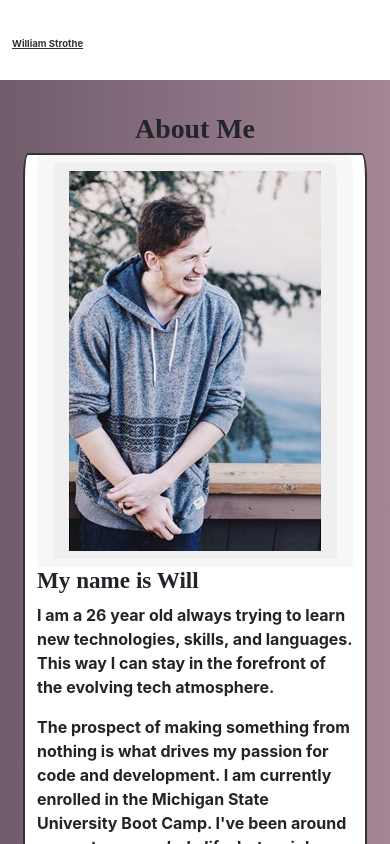
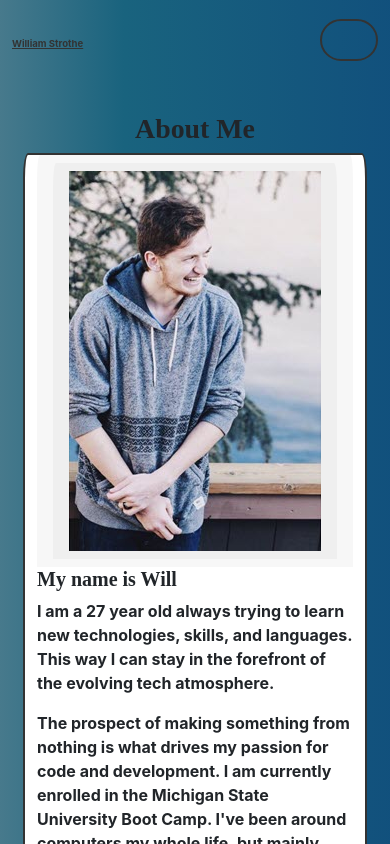
Before and after one commit to wwstrothe/react-portfolio, a React (Create React App) app: page / in a window 390 px wide. Shown: the top 844 px of the page. Built offline with nearby package versions, Linux system fonts and the light colour scheme; a web font is replaced by a local one.

Commit message:
made header transparent and button visiable on mobile

```diff
--- a/src/Pages/About.js
+++ b/src/Pages/About.js
@@ -18,9 +18,9 @@ const About = () => {
           </div>
         </Col>
         <Col lg={8} md={9}>
-          <h3>My name is Will</h3>
+          <h5>My name is Will</h5>
           <p>
-            I am a 26 year old always trying to learn new technologies, skills,
+            I am a 27 year old always trying to learn new technologies, skills,
             and languages. This way I can stay in the forefront of the evolving
             tech atmosphere.
           </p>
--- a/src/components/Header.js
+++ b/src/components/Header.js
@@ -6,7 +6,7 @@ import { Link } from "react-router-dom";
 const Header = () => {
   return (
     <div className="header-content">
-      <Navbar className="header-height" bg="light" expand="lg" variant>
+      <Navbar className="header-height" expand="lg" variant>
         <Container>
           <Navbar.Brand href="/">
             <Link to="/" className="nav-bar name">William Strothe</Link>
--- a/src/index.css
+++ b/src/index.css
@@ -6,27 +6,28 @@
 }
 
 body {
-  background: linear-gradient(-90deg, #b695a6, #725d6c, #3d3f4b, #5a616b);
-    background-size:400% 400%;
-  -webkit-animation: Animation 15s ease infinite;
-    -moz-animation: Animation 15s ease infinite;
-    animation: Animation 15s ease infinite;
+  background: linear-gradient(-90deg,#042B4E, #0E487C, #19637E, #AAAAAA);
+  background-size: 300% 300%;
+  animation: gradient 28s ease infinite;
+  animation-direction: alternate;
+  height: 100vh;
+  font-family: 'Franklin Gothic Medium', 'Arial Narrow', Arial, sans-serif;
+  text-align: center;
 }
 
-#gradient {
-  height: 300px;
-  width: 300px;
-  border: 1px solid black;
-  font-size: 30px;
-  background: linear-gradient(130deg, #ff7e00, #ffffff, #5cff00);
-  background-size: 200% 200%;
+@keyframes gradient {
+  0% {
+    background-position: 0%;
+  }
 
-  -webkit-animation: Animation 5s ease infinite;
-  -moz-animation: Animation 5s ease infinite;
-  animation: Animation 5s ease infinite;
+  50% {
+    background-position: 50%;
+  }
+
+  100% {
+    background-position: 100%;
+  }
 }
-
-
 
 h1 {
   font-size: larger;
@@ -64,20 +65,6 @@ h1 {
 
 .name {
   font-size: 2.45vw
-}
-
-/* Banner styling */
-.banner-text {
-  text-align: center;
-}
-
-.banner-text h1 {
-  font-size: 7rem;
-}
-
-.banner-text p {
-  font-size: 2rem;
-  font-weight: bold;
 }
 
 .header-height {
@@ -162,48 +149,3 @@ h1 {
     padding-top: 6.5px;
   }
 }
-
-
-
-
-@-webkit-keyframes Animation {
-  0% {
-    background-position: 10% 0%
-  }
-
-  50% {
-    background-position: 91% 100%
-  }
-
-  100% {
-    background-position: 10% 0%
-  }
-}
-
-@-moz-keyframes Animation {
-  0% {
-    background-position: 10% 0%
-  }
-
-  50% {
-    background-position: 91% 100%
-  }
-
-  100% {
-    background-position: 10% 0%
-  }
-}
-
-@keyframes Animation {
-  0% {
-    background-position: 10% 0%
-  }
-
-  50% {
-    background-position: 91% 100%
-  }
-
-  100% {
-    background-position: 10% 0%
-  }
-}
```
Also changed, not shown: src/bootstrap.min.css.
